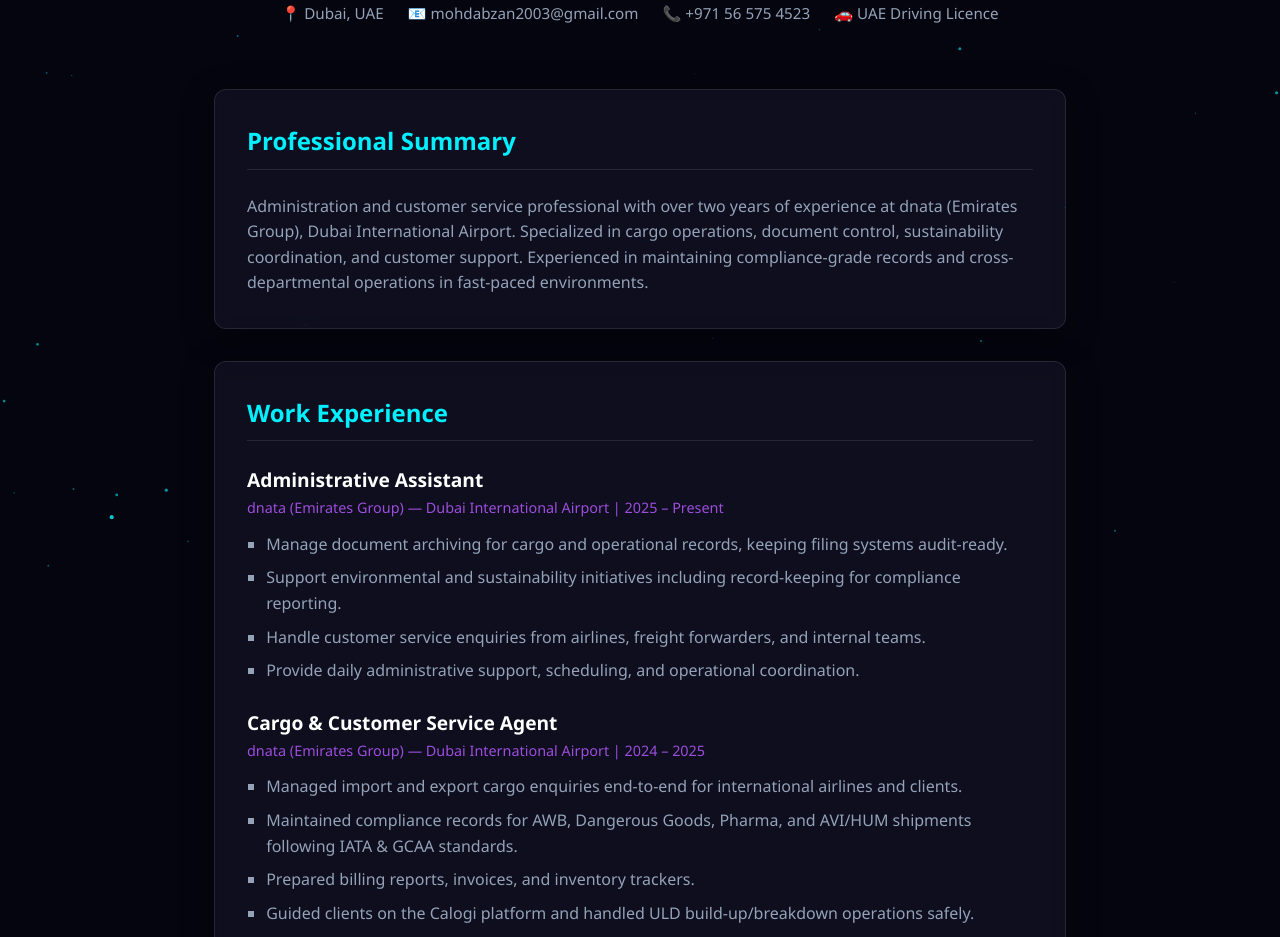
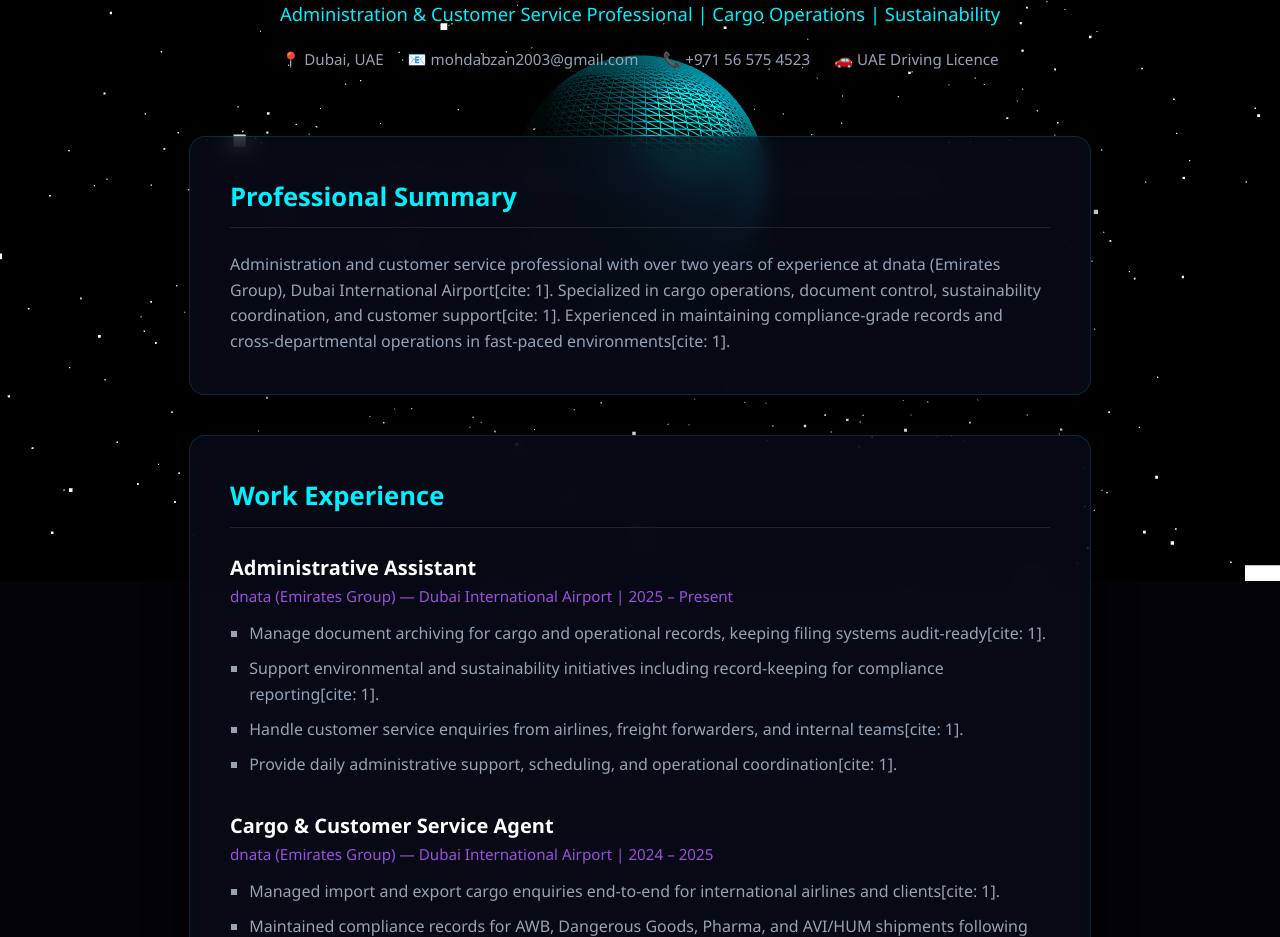
Before and after one commit to MohdAbzan/portfolio, a plain HTML site: page index.html in a window 1280 px wide. Shown: the part 219-1156 px from the top of the page. Drawn offline with nearby package versions, Linux system fonts and the light colour scheme; animation ran at ten frames a second.

Commit message:
Refactor index.html for design and 3D enhancements
Updated styles and structure for improved layout and design. Changed title and added 3D rendering features using Three.js.

```diff
--- a/index.html
+++ b/index.html
@@ -3,76 +3,64 @@
 <head>
   <meta charset="UTF-8">
   <meta name="viewport" content="width=device-width, initial-scale=1.0">
-  <title>Mohammed Abzan | Portfolio</title>
+  <title>Mohammed Abzan | 3D Portfolio</title>
   <style>
     :root {
-      --bg-color: #05050f;
-      --card-bg: rgba(20, 20, 40, 0.6);
+      --bg-color: #030308;
+      --card-bg: rgba(10, 15, 30, 0.65);
       --accent-purple: #9d4edd;
       --accent-blue: #00f0ff;
       --text-main: #e2e8f0;
       --text-muted: #94a3b8;
     }
 
-    * {
-      box-sizing: border-box;
-      margin: 0;
-      padding: 0;
-    }
+    * { box-sizing: border-box; margin: 0; padding: 0; }
 
     body {
       background-color: var(--bg-color);
       color: var(--text-main);
-      font-family: 'Segoe UI', Tahoma, Geneva, Verdana, sans-serif;
+      font-family: 'Segoe UI', system-ui, sans-serif;
       overflow-x: hidden;
       line-height: 1.6;
     }
 
-    #starfield {
+    #webgl-canvas {
       position: fixed;
       top: 0;
       left: 0;
       width: 100vw;
       height: 100vh;
       z-index: -1;
+      pointer-events: none;
     }
 
     .container {
-      max-width: 900px;
+      max-width: 950px;
       margin: 0 auto;
       padding: 2rem 1.5rem;
+      position: relative;
+      z-index: 1;
     }
 
     header {
       text-align: center;
-      padding: 4rem 1rem;
-      position: relative;
-    }
-
-    .avatar {
-      width: 130px;
-      height: 130px;
-      border-radius: 50%;
-      border: 2px solid var(--accent-blue);
-      box-shadow: 0 0 20px var(--accent-blue);
-      margin-bottom: 1.5rem;
-      animation: float 6s ease-in-out infinite;
+      padding: 6rem 1rem 4rem 1rem;
     }
 
     h1 {
-      font-size: 2.8rem;
-      letter-spacing: 2px;
-      background: linear-gradient(45deg, #fff, var(--accent-blue));
+      font-size: 3rem;
+      letter-spacing: 3px;
+      background: linear-gradient(45deg, #ffffff, var(--accent-blue), var(--accent-purple));
       -webkit-background-clip: text;
       -webkit-text-fill-color: transparent;
-      margin-bottom: 0.5rem;
+      margin-bottom: 0.8rem;
     }
 
     .subtitle {
-      font-size: 1.1rem;
-      color: var(--accent-purple);
-      font-weight: 600;
-      margin-bottom: 1rem;
+      font-size: 1.15rem;
+      color: var(--accent-blue);
+      font-weight: 500;
+      margin-bottom: 1.2rem;
     }
 
     .contact-info {
@@ -84,22 +72,18 @@
       font-size: 0.95rem;
     }
 
-    .contact-info a {
-      color: var(--accent-blue);
-      text-decoration: none;
-    }
-
     .card {
       background: var(--card-bg);
-      border: 1px solid rgba(255, 255, 255, 0.1);
-      backdrop-filter: blur(10px);
-      border-radius: 12px;
-      padding: 2rem;
-      margin-bottom: 2rem;
-      box-shadow: 0 8px 32px 0 rgba(0, 0, 0, 0.37);
+      border: 1px solid rgba(0, 240, 255, 0.15);
+      backdrop-filter: blur(12px);
+      -webkit-backdrop-filter: blur(12px);
+      border-radius: 16px;
+      padding: 2.5rem;
+      margin-bottom: 2.5rem;
+      box-shadow: 0 10px 40px rgba(0, 0, 0, 0.6);
       opacity: 0;
-      transform: translateY(40px);
-      transition: all 0.8s ease-out;
+      transform: translateY(50px);
+      transition: all 0.8s cubic-bezier(0.16, 1, 0.3, 1);
     }
 
     .card.visible {
@@ -108,64 +92,40 @@
     }
 
     .card:hover {
-      border-color: var(--accent-purple);
-      box-shadow: 0 0 25px rgba(157, 78, 221, 0.3);
+      border-color: var(--accent-blue);
+      box-shadow: 0 0 30px rgba(0, 240, 255, 0.25);
     }
 
     h2 {
-      font-size: 1.5rem;
+      font-size: 1.6rem;
       color: var(--accent-blue);
       border-bottom: 1px solid rgba(255, 255, 255, 0.1);
-      padding-bottom: 0.5rem;
+      padding-bottom: 0.6rem;
       margin-bottom: 1.5rem;
     }
 
-    .job-title {
-      font-size: 1.2rem;
-      font-weight: bold;
+    .job-title { font-size: 1.25rem; font-weight: bold; color: #fff; }
+    .job-meta { font-size: 0.95rem; color: var(--accent-purple); margin-bottom: 0.8rem; }
+    ul { list-style-type: square; padding-left: 1.2rem; }
+    li { margin-bottom: 0.6rem; color: var(--text-muted); }
+
+    .tags { display: flex; flex-wrap: wrap; gap: 0.7rem; }
+    .tag {
+      background: rgba(0, 240, 255, 0.1);
+      border: 1px solid var(--accent-blue);
       color: #fff;
-    }
-
-    .job-meta {
-      font-size: 0.9rem;
-      color: var(--accent-purple);
-      margin-bottom: 0.8rem;
-    }
-
-    ul {
-      list-style-type: square;
-      padding-left: 1.2rem;
-    }
-
-    li {
-      margin-bottom: 0.5rem;
-      color: var(--text-muted);
-    }
-
-    .tags {
-      display: flex;
-      flex-wrap: wrap;
-      gap: 0.6rem;
-    }
-
-    .tag {
-      background: rgba(157, 78, 221, 0.2);
-      border: 1px solid var(--accent-purple);
-      color: #fff;
-      padding: 0.3rem 0.8rem;
+      padding: 0.4rem 0.9rem;
       border-radius: 20px;
       font-size: 0.85rem;
     }
+  </style>
 
-    @keyframes float {
-      0%, 100% { transform: translateY(0); }
-      50% { transform: translateY(-12px); }
-    }
-  </style>
+  <!-- Load Three.js 3D Engine Library -->
+  <script src="https://cdnjs.cloudflare.com/ajax/libs/three.js/r128/three.min.js"></script>
 </head>
 <body>
 
-  <canvas id="starfield"></canvas>
+  <canvas id="webgl-canvas"></canvas>
 
   <div class="container">
     <header>
@@ -182,30 +142,30 @@
     <div class="card">
       <h2>Professional Summary</h2>
       <p style="color: var(--text-muted);">
-        Administration and customer service professional with over two years of experience at dnata (Emirates Group), Dubai International Airport. Specialized in cargo operations, document control, sustainability coordination, and customer support. Experienced in maintaining compliance-grade records and cross-departmental operations in fast-paced environments.
+        Administration and customer service professional with over two years of experience at dnata (Emirates Group), Dubai International Airport[cite: 1]. Specialized in cargo operations, document control, sustainability coordination, and customer support[cite: 1]. Experienced in maintaining compliance-grade records and cross-departmental operations in fast-paced environments[cite: 1].
       </p>
     </div>
 
     <div class="card">
       <h2>Work Experience</h2>
-      <div style="margin-bottom: 1.5rem;">
+      <div style="margin-bottom: 2rem;">
         <div class="job-title">Administrative Assistant</div>
         <div class="job-meta">dnata (Emirates Group) — Dubai International Airport | 2025 – Present</div>
         <ul>
-          <li>Manage document archiving for cargo and operational records, keeping filing systems audit-ready.</li>
-          <li>Support environmental and sustainability initiatives including record-keeping for compliance reporting.</li>
-          <li>Handle customer service enquiries from airlines, freight forwarders, and internal teams.</li>
-          <li>Provide daily administrative support, scheduling, and operational coordination.</li>
+          <li>Manage document archiving for cargo and operational records, keeping filing systems audit-ready[cite: 1].</li>
+          <li>Support environmental and sustainability initiatives including record-keeping for compliance reporting[cite: 1].</li>
+          <li>Handle customer service enquiries from airlines, freight forwarders, and internal teams[cite: 1].</li>
+          <li>Provide daily administrative support, scheduling, and operational coordination[cite: 1].</li>
         </ul>
       </div>
       <div>
         <div class="job-title">Cargo & Customer Service Agent</div>
         <div class="job-meta">dnata (Emirates Group) — Dubai International Airport | 2024 – 2025</div>
         <ul>
-          <li>Managed import and export cargo enquiries end-to-end for international airlines and clients.</li>
-          <li>Maintained compliance records for AWB, Dangerous Goods, Pharma, and AVI/HUM shipments following IATA & GCAA standards.</li>
-          <li>Prepared billing reports, invoices, and inventory trackers.</li>
-          <li>Guided clients on the Calogi platform and handled ULD build-up/breakdown operations safely.</li>
+          <li>Managed import and export cargo enquiries end-to-end for international airlines and clients[cite: 1].</li>
+          <li>Maintained compliance records for AWB, Dangerous Goods, Pharma, and AVI/HUM shipments following IATA & GCAA standards[cite: 1].</li>
+          <li>Prepared billing reports, invoices, and inventory trackers[cite: 1].</li>
+          <li>Guided clients on the Calogi platform and handled ULD build-up/breakdown operations safely[cite: 1].</li>
         </ul>
       </div>
     </div>
@@ -228,79 +188,104 @@
     <div class="card">
       <h2>Certifications & Education</h2>
       <ul>
-        <li><strong>One Million Prompters AI Prompt Engineering</strong> – Dubai Future Foundation / DCAI</li>
-        <li><strong>Emirates Aviation Dangerous Goods Handling</strong> – dnata (Emirates Group)</li>
-        <li><strong>Cargo Product Knowledge & Documentation</strong> – dnata (Emirates Group)</li>
-        <li><strong>Fundamentals of Cargo Operations (Export)</strong> – dnata (Emirates Group)</li>
-        <li><strong>Bachelor of Commerce (B.Com) in Business Management</strong> – Mangalore University (2021–2024)</li>
+        <li><strong>One Million Prompters AI Prompt Engineering</strong> – Dubai Future Foundation / DCAI[cite: 1]</li>
+        <li><strong>Emirates Aviation Dangerous Goods Handling</strong> – dnata (Emirates Group)[cite: 1]</li>
+        <li><strong>Cargo Product Knowledge & Documentation</strong> – dnata (Emirates Group)[cite: 1]</li>
+        <li><strong>Fundamentals of Cargo Operations (Export)</strong> – dnata (Emirates Group)[cite: 1]</li>
+        <li><strong>Bachelor of Commerce (B.Com) in Business Management</strong> – Mangalore University (2021–2024)[cite: 1]</li>
       </ul>
     </div>
   </div>
 
   <script>
-    // --- Canvas Space Warp Effect ---
-    const canvas = document.getElementById('starfield');
-    const ctx = canvas.getContext('2d');
+    // --- THREE.JS REAL 3D SPACE SCENE ---
+    const scene = new THREE.Scene();
+    const camera = new THREE.PerspectiveCamera(75, window.innerWidth / window.innerHeight, 0.1, 1000);
+    const renderer = new THREE.WebGLRenderer({ canvas: document.getElementById('webgl-canvas'), antialias: true });
 
-    let stars = [];
-    const numStars = 400;
-    let speedMultiplier = 1;
+    renderer.setPixelRatio(window.devicePixelRatio);
+    renderer.setSize(window.innerWidth, window.innerHeight);
+    camera.position.set(0, 0, 15);
 
-    function resizeCanvas() {
-      canvas.width = window.innerWidth;
-      canvas.height = window.innerHeight;
+    // 1. 3D Glowing Planet
+    const planetGeometry = new THREE.SphereGeometry(3.5, 64, 64);
+    const planetMaterial = new THREE.MeshStandardMaterial({
+      color: 0x00f0ff,
+      wireframe: true,
+      roughness: 0.5,
+      metalness: 0.8
+    });
+    const planet = new THREE.Mesh(planetGeometry, planetMaterial);
+    scene.add(planet);
+
+    // 2. 3D Galaxy Ring / Asteroid Belt
+    const ringGeometry = new THREE.RingGeometry(5, 7.5, 64);
+    const ringMaterial = new THREE.MeshBasicMaterial({ color: 0x9d4edd, side: THREE.DoubleSide, wireframe: true });
+    const ring = new THREE.Mesh(ringGeometry, ringMaterial);
+    ring.rotation.x = Math.PI / 2;
+    scene.add(ring);
+
+    // 3. 3D Stars Field
+    const starsGeometry = new THREE.BufferGeometry();
+    const starsCount = 2000;
+    const starPositions = new Float32Array(starsCount * 3);
+
+    for(let i = 0; i < starsCount * 3; i++) {
+      starPositions[i] = (Math.random() - 0.5) * 100;
     }
-    window.addEventListener('resize', resizeCanvas);
-    resizeCanvas();
+    starsGeometry.setAttribute('position', new THREE.BufferAttribute(starPositions, 3));
+    const starsMaterial = new THREE.PointsMaterial({ color: 0xffffff, size: 0.15 });
+    const starField = new THREE.Points(starsGeometry, starsMaterial);
+    scene.add(starField);
 
-    for (let i = 0; i < numStars; i++) {
-      stars.push({
-        x: (Math.random() - 0.5) * canvas.width * 2,
-        y: (Math.random() - 0.5) * canvas.height * 2,
-        z: Math.random() * canvas.width,
-        o: Math.random()
-      });
-    }
+    // Lighting
+    const pointLight = new THREE.PointLight(0x00f0ff, 2, 100);
+    pointLight.position.set(10, 10, 10);
+    const ambientLight = new THREE.AmbientLight(0xffffff, 0.2);
+    scene.add(pointLight, ambientLight);
 
-    function animateStars() {
-      ctx.fillStyle = '#05050f';
-      ctx.fillRect(0, 0, canvas.width, canvas.height);
-
-      const cx = canvas.width / 2;
-      const cy = canvas.height / 2;
-
-      for (let i = 0; i < numStars; i++) {
-        let star = stars[i];
-        star.z -= 1.5 * speedMultiplier;
-
-        if (star.z <= 0) {
-          star.z = canvas.width;
-          star.x = (Math.random() - 0.5) * canvas.width * 2;
-          star.y = (Math.random() - 0.5) * canvas.height * 2;
-        }
-
-        let x = (star.x / star.z) * canvas.width + cx;
-        let y = (star.y / star.z) * canvas.height + cy;
-        let radius = Math.max(0.1, (1 - star.z / canvas.width) * 2.5);
-
-        if (x >= 0 && x <= canvas.width && y >= 0 && y <= canvas.height) {
-          ctx.beginPath();
-          ctx.arc(x, y, radius, 0, Math.PI * 2);
-          ctx.fillStyle = `rgba(0, 240, 255, ${1 - star.z / canvas.width})`;
-          ctx.fill();
-        }
-      }
-      speedMultiplier = Math.max(1, speedMultiplier * 0.95);
-      requestAnimationFrame(animateStars);
-    }
-    animateStars();
-
-    // Scroll Warp Acceleration
-    window.addEventListener('scroll', () => {
-      speedMultiplier = 4;
+    // Mouse Interaction
+    let mouseX = 0;
+    let mouseY = 0;
+    window.addEventListener('mousemove', (e) => {
+      mouseX = (e.clientX / window.innerWidth - 0.5) * 2;
+      mouseY = (e.clientY / window.innerHeight - 0.5) * 2;
     });
 
-    // --- Scroll Fade-In Observer ---
+    // Camera movement on scroll
+    function moveCameraOnScroll() {
+      const top = document.body.getBoundingClientRect().top;
+      camera.position.z = 15 + top * -0.015;
+      camera.position.y = top * 0.005;
+      planet.rotation.x = top * -0.002;
+      planet.rotation.y = top * -0.003;
+    }
+    document.body.onscroll = moveCameraOnScroll;
+
+    // Animation Loop
+    function animate() {
+      requestAnimationFrame(animate);
+
+      // Rotation speeds
+      planet.rotation.y += 0.003;
+      ring.rotation.z -= 0.002;
+
+      // Mouse interactive tilt
+      planet.rotation.x += (mouseY * 0.5 - planet.rotation.x) * 0.05;
+      planet.rotation.y += (mouseX * 0.5 - planet.rotation.y) * 0.05;
+
+      renderer.render(scene, camera);
+    }
+    animate();
+
+    // Window Resize Handler
+    window.addEventListener('resize', () => {
+      camera.aspect = window.innerWidth / window.innerHeight;
+      camera.updateProjectionMatrix();
+      renderer.setSize(window.innerWidth, window.innerHeight);
+    });
+
+    // Scroll Observer for Cards
     const observer = new IntersectionObserver((entries) => {
       entries.forEach(entry => {
         if (entry.isIntersecting) {
```
